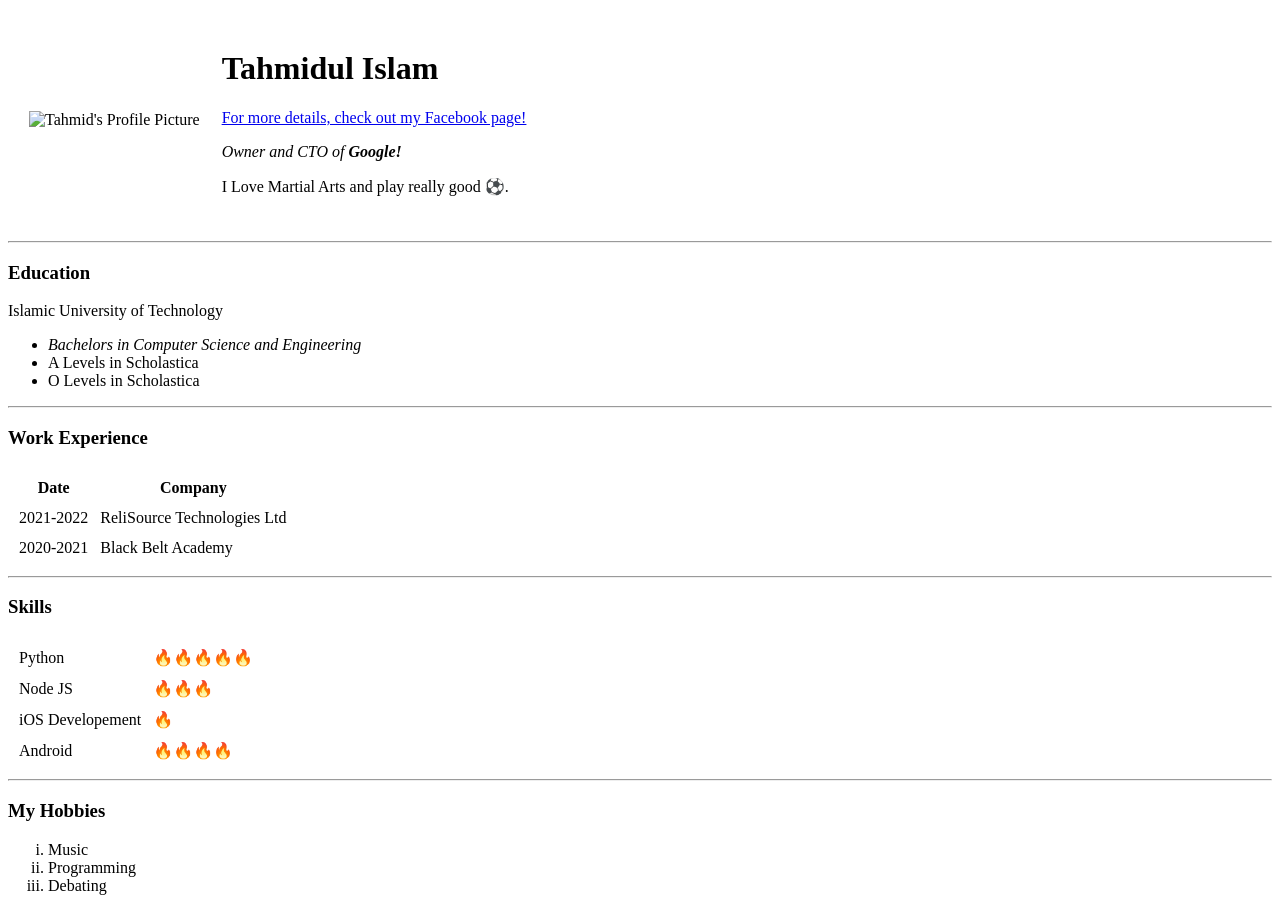
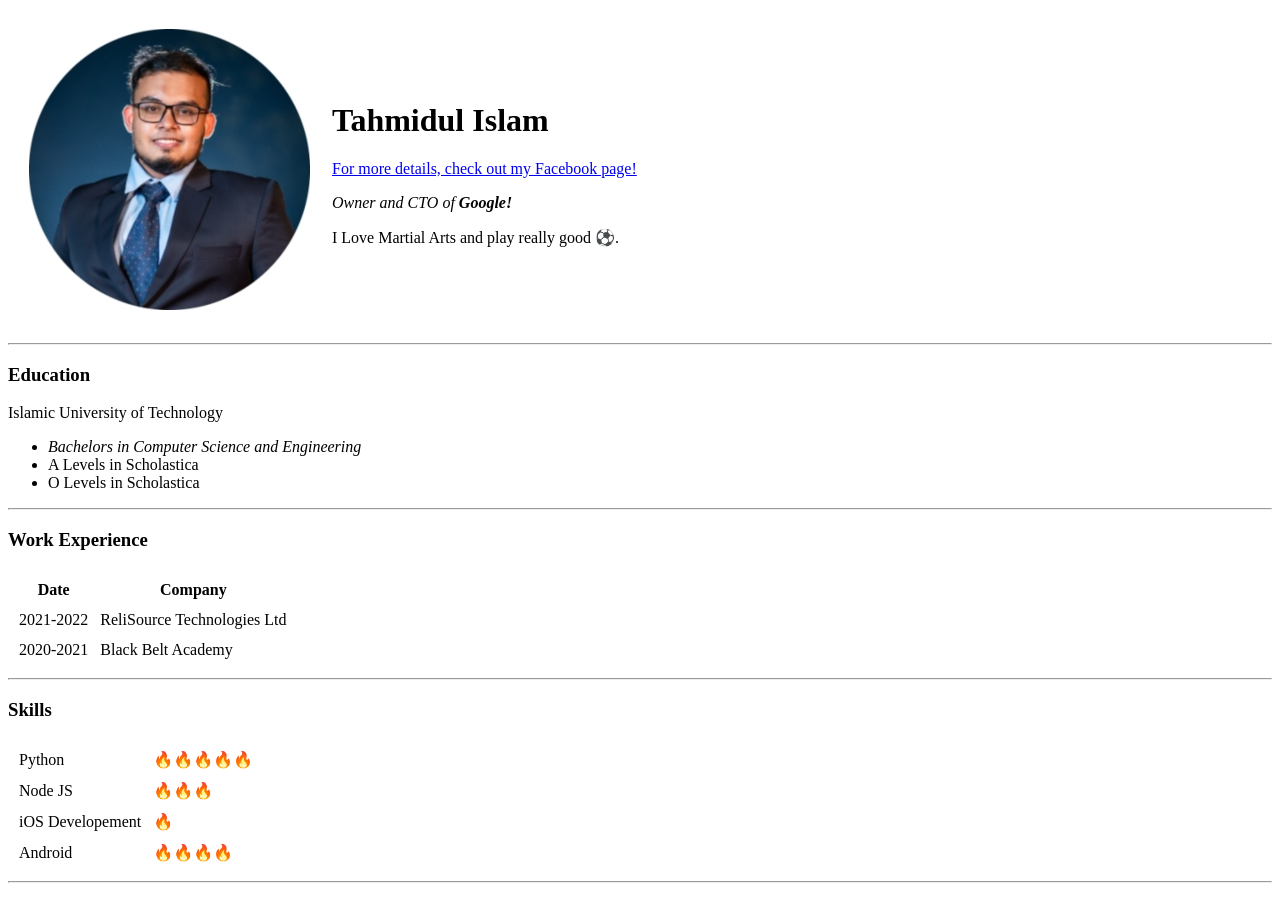
Before and after one commit to tahmislam21/cv, a plain HTML site: page index.html in a window 1280 px wide. Shown: the top 898 px of the page. Drawn offline with Linux system fonts and the light colour scheme.

Commit message:
Update index.html

```diff
--- a/index.html
+++ b/index.html
@@ -9,7 +9,7 @@
 <body>
     <table  cellspacing = "20">
         <tr>
-            <td><img class="fit-picture" src = "Tahmid.jpg"
+            <td><img class="fit-picture" src = "Images/Tahmid.jpg"
                 alt = "Tahmid's Profile Picture"></td>
             <td><h1>Tahmidul Islam</h1>
                 <a href = "https://www.facebook.com/profile.php?id=100009901724485"> For more details, check out my Facebook page! </a>
```
